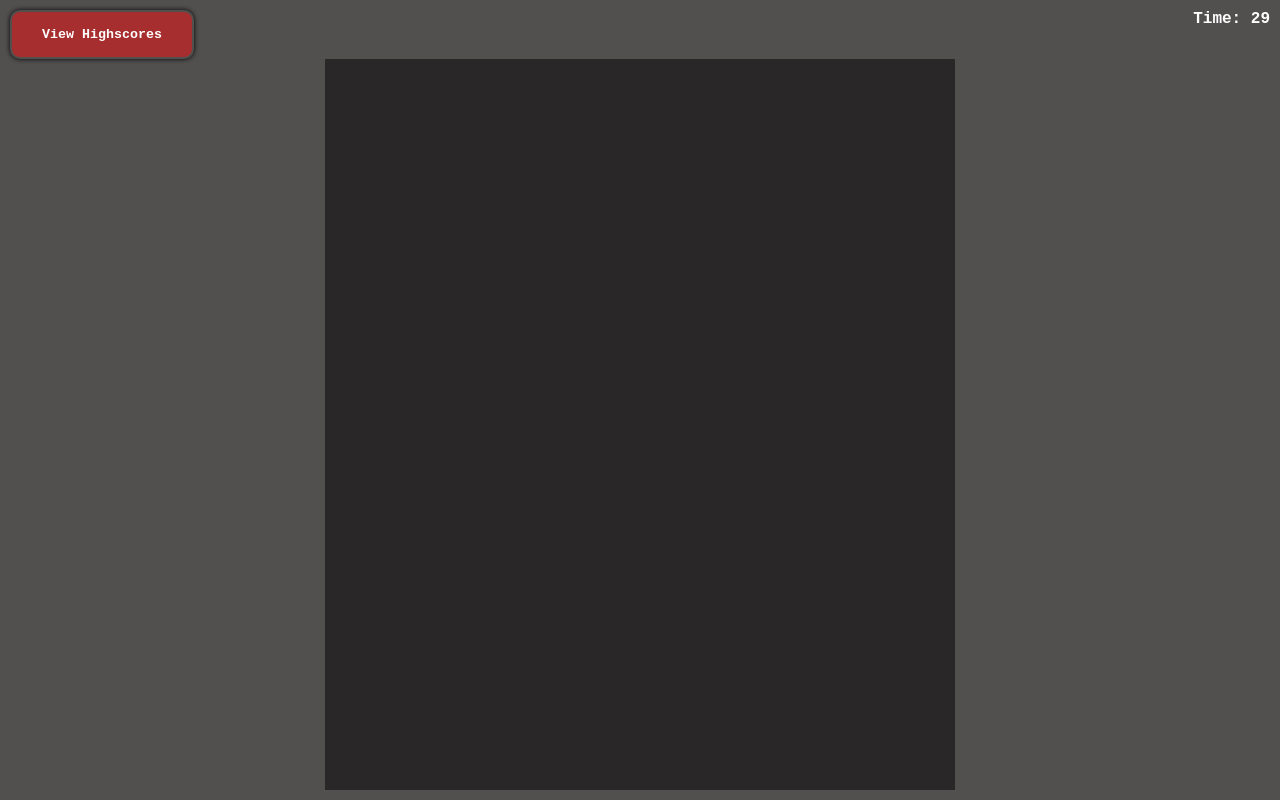
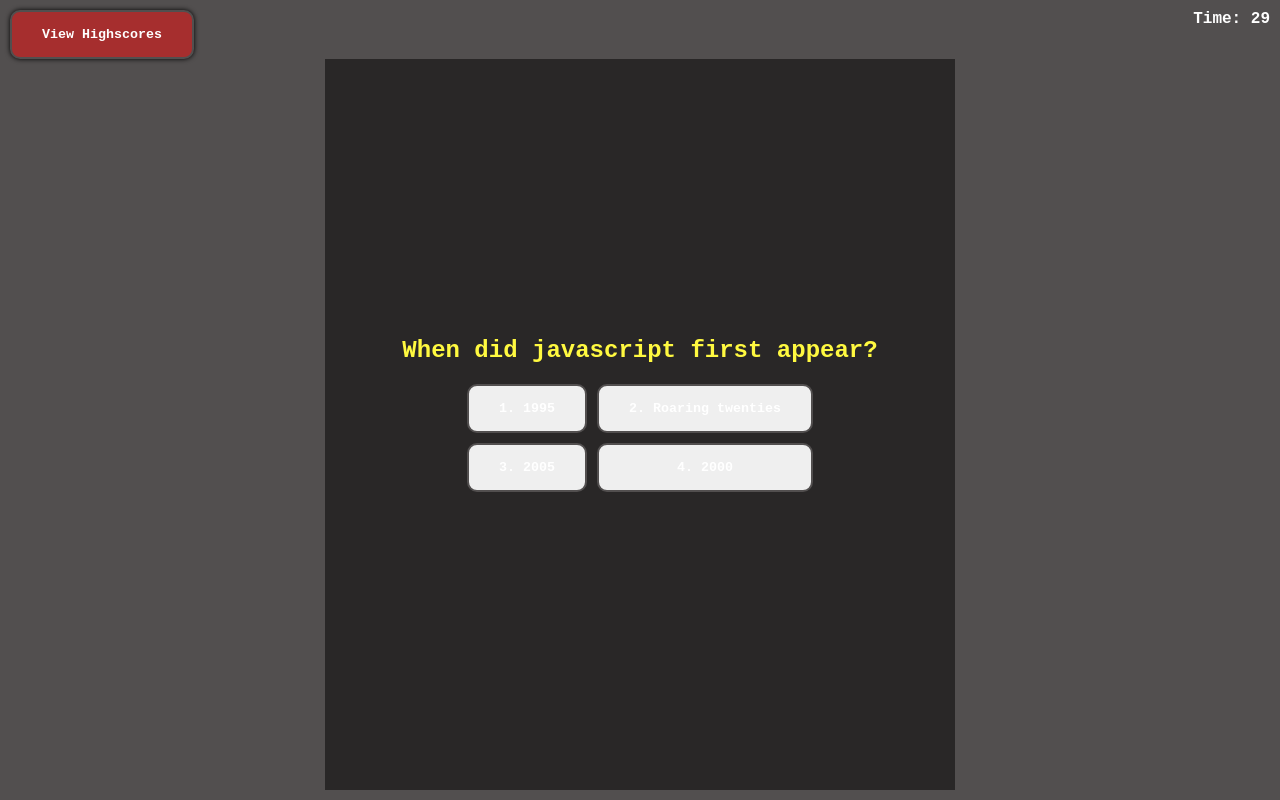
Before and after one commit to anomic84/CodeQuiz, a plain HTML site: page index.html in a window 1280 px wide. Both pictures are taken after a click on the button "Start". Drawn offline with Linux system fonts and the light colour scheme.

Commit message:
problem with q/a's not showing up after hitting start was becuase they were in a main element with 'hide' class on it. Got rid of that element and now it works fine and loads the questions/answers

```diff
--- a/index.html
+++ b/index.html
@@ -32,7 +32,7 @@
             </header>
 
             <!-- quiz -->
-            <main class="hide">
+
                 <!-- PHASE 2 -->
                 <section id="questions-section" class="hide" class="questions">
                     <h2 id="question"></h2>
@@ -68,7 +68,7 @@
                 </section>
 
 
-            </main>
+
 
         </div>
 
--- a/script.js
+++ b/script.js
@@ -1,7 +1,7 @@
 var containerStartEl = document.getElementById('start-section')
 var containerQuestionEl = document.getElementById('questions-section')
 var containerFinishEl = document.getElementById('finish')
-var containerHighScoresEl = document.getElementById('finish')
+var containerHighScoresEl = document.getElementById('hssection')
 
 var correctEl = document.getElementById('correct')
 var wrongEl = document.getElementById('wrong')
@@ -11,12 +11,24 @@ var buttonGoBack = document.getElementById('back-button')
 var buttonClear = document.getElementById("clear-high-scores")
 //questions/answers element
 var questionsEL = document.getElementById('question')
-var answerbuttonsEl = document.getElementById("answer-buttons")
+var answerButtonsEl = document.getElementById("answer-buttons")
 var timerEl = document.querySelector("#timer");
 var score = 0;
 var timeleft;
 var gameover;
 timerEl.innerText = 0;
+
+//on start click, start game
+buttonStart.addEventListener("click", startGame)
+//on submit button -- enter or click
+
+//when view high-scores is clicked
+
+//Go back button
+
+//clear scores button
+
+
 
 //High Score Array
 
@@ -112,14 +124,14 @@ function setQuestion() {
 }
 
 //remove answer buttons
-var resetAnswers = function () {
-    while (answerbuttonsEl.firstChild) {
-        answerbuttonsEl.removeChild(answerbuttonsEl.firstChild)
+function resetAnswers() {
+    while (answerButtonsEl.firstChild) {
+        answerButtonsEl.removeChild(answerButtonsEl.firstChild)
     };
 };
 
 //display question information (including answer buttons)
-var displayQuestion = function (index) {
+function displayQuestion(index) {
     questionsEL.innerText = index.q
     for (var i = 0; i < index.choices.length; i++) {
         var answerbutton = document.createElement('button')
@@ -127,7 +139,7 @@ var displayQuestion = function (index) {
         answerbutton.classList.add('btn')
         answerbutton.classList.add('answerbtn')
         // answerbutton.addEventListener("click", answerCheck)
-        answerbuttonsEl.appendChild(answerbutton)
+        answerButtonsEl.appendChild(answerbutton)
     }
 };
 //display correct! on screen
@@ -162,14 +174,3 @@ var displayQuestion = function (index) {
 //display high score screen from link or when intiials entered
 
 //clears high scores
-
-
-//on start click, start game
-buttonStart.addEventListener("click", startGame)
-//on submit button -- enter or click
-
-//when view high-scores is clicked
-
-//Go back button
-
-//clear scores button
```
